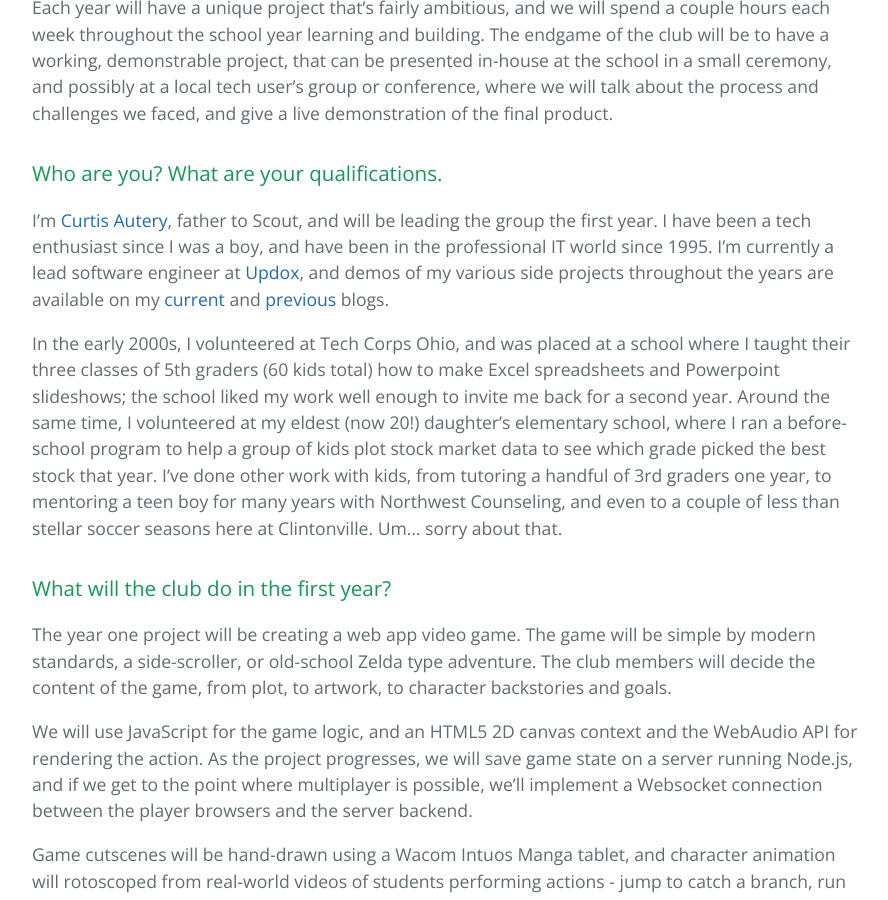
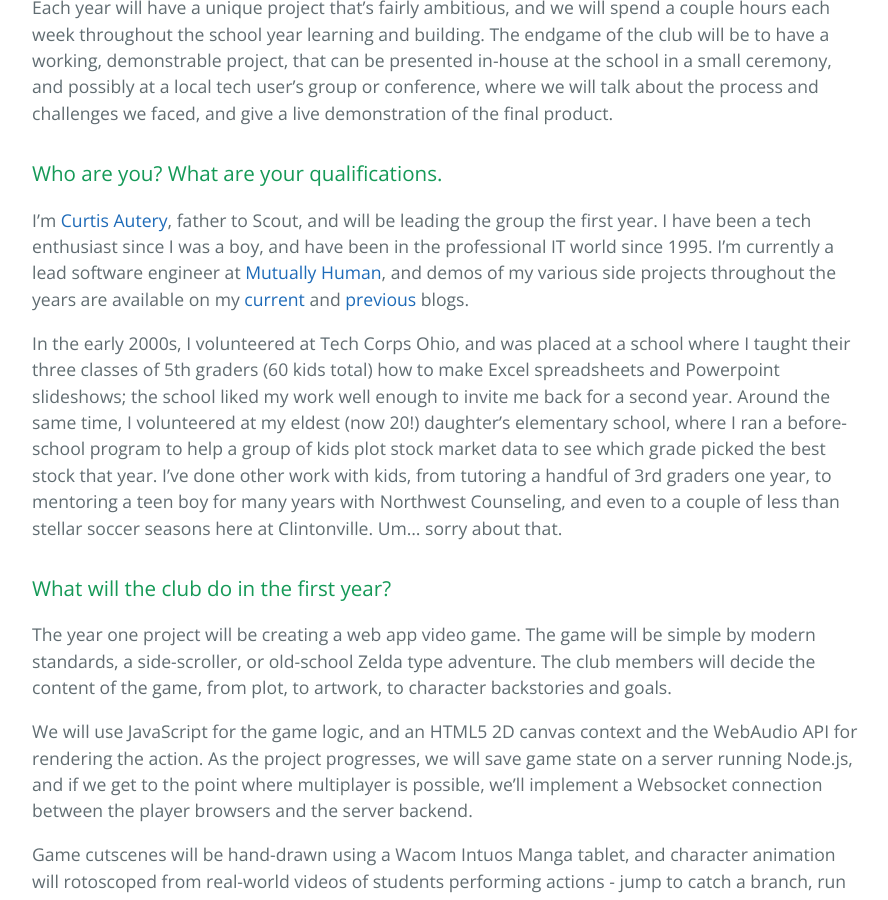
Before and after one commit to ClintonvilleAcademy/clintonvilleacademy.github.io, a Jekyll site: the page built from index.md, in a window 1280 px wide and 900 px high, scrolled down 592 px. Shown: the whole window, without its empty margins (192-1080 px from the left). Built offline with Jekyll 4.4.1, drawn with Linux system fonts in a browser that asks for light colours.

Commit message:
s/updox/mutually human/ - take 2

```diff
--- a/index.md
+++ b/index.md
@@ -11,7 +11,7 @@ Each year will have a unique project that's fairly ambitious, and we will spend
 
 ### Who are you? What are your qualifications.
 
-I'm [Curtis Autery](mailto:ceautery@gmail.com), father to Scout, and will be leading the group the first year. I have been a tech enthusiast since I was a boy, and have been in the professional IT world since 1995. I'm currently a lead software engineer at [Updox](https://www.updox.com/company), and demos of my various side projects throughout the years are available on my [current](http://curtisautery.appspot.com) and [previous](http://cautery.blogspot.com) blogs.
+I'm [Curtis Autery](mailto:ceautery@gmail.com), father to Scout, and will be leading the group the first year. I have been a tech enthusiast since I was a boy, and have been in the professional IT world since 1995. I'm currently a lead software engineer at [Mutually Human](https://www.mutuallyhuman.com/), and demos of my various side projects throughout the years are available on my [current](http://curtisautery.appspot.com) and [previous](http://cautery.blogspot.com) blogs.
 
 In the early 2000s, I volunteered at Tech Corps Ohio, and was placed at a school where I taught their three classes of 5th graders (60 kids total) how to make Excel spreadsheets and Powerpoint slideshows; the school liked my work well enough to invite me back for a second year. Around the same time, I volunteered at my eldest (now 20!) daughter’s elementary school, where I ran a before-school program to help a group of kids plot stock market data to see which grade picked the best stock that year. I’ve done other work with kids, from tutoring a handful of 3rd graders one year, to mentoring a teen boy for many years with Northwest Counseling, and even to a couple of less than stellar soccer seasons here at Clintonville. Um… sorry about that.
 
@@ -45,7 +45,7 @@ The code in progress will be a project in the [club's GitHub organization page](
 
 For year one, there should be no cost to parents. All the tools we will use are free, and I will commit to cover any event speaking fees this year.
 
-# Who can be in the club? How many?
+### Who can be in the club? How many?
 
 Because I want to help the group learn skills that are more sophisticated than you find in the “Hour of Code” project, I’d like to restrict this to just middle school. I think we should cap year one at 10 kids, maybe 12 if there’s a big interest. Any more than that and our meetings will switch from truly collaborating to me lecturing, which sort of defeats the purpose.
 
```
Also changed, not shown: 1 other file.
